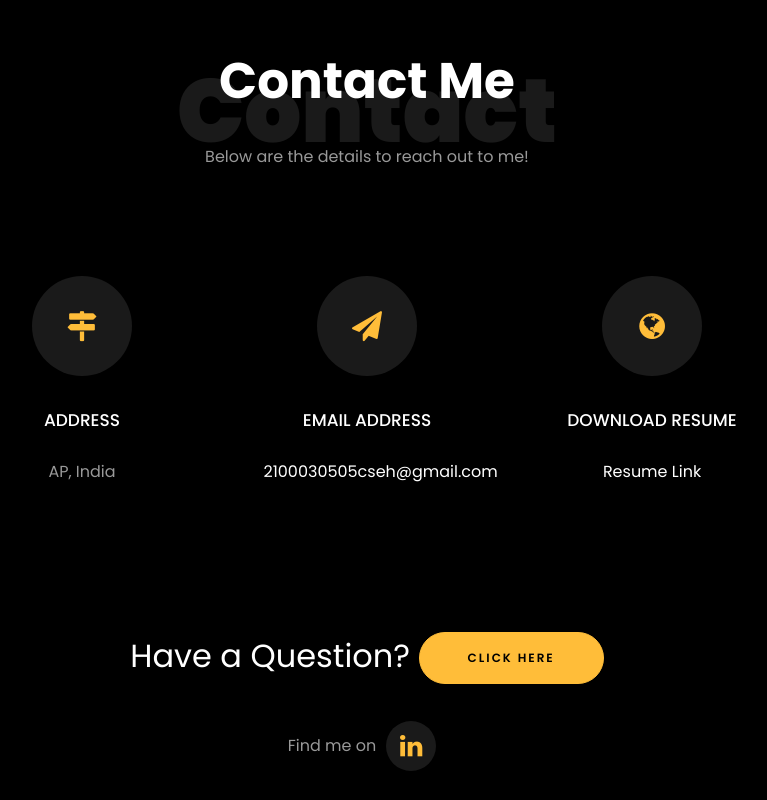
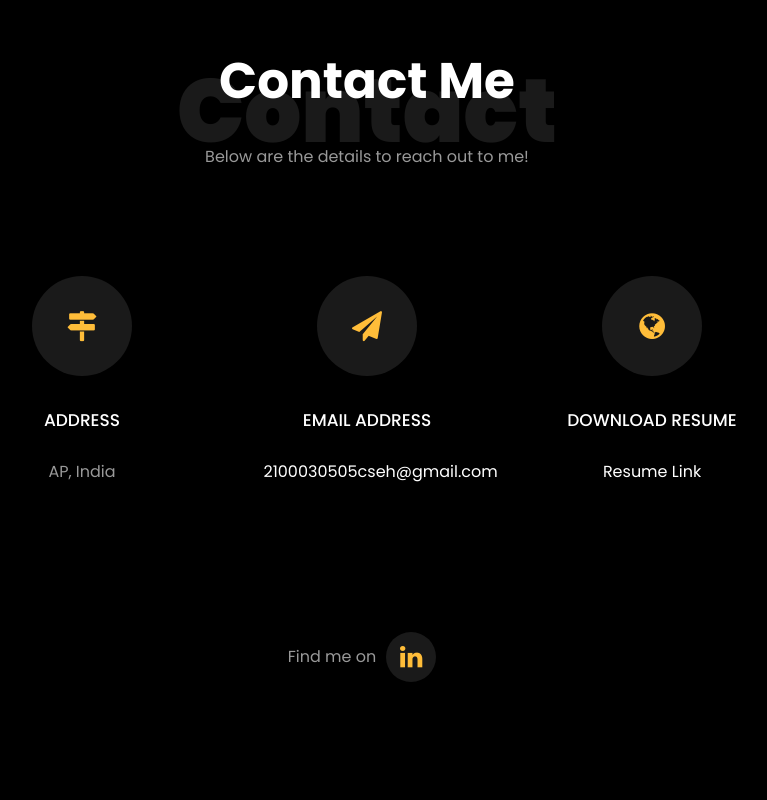
Before and after one commit to Yogeeswar4/Yogeeswar.portfolio, a plain HTML site: page index.html in a window 1280 px wide. Shown: the part 4844-5644 px from the top of the page, without its empty margins (273-1040 px from the left). After the commit the page ends 5555 px from the top, so only its background shows below. Drawn offline with Linux system fonts and the light colour scheme; files whose address does not match are found by name.

Commit message:
Update index.html

```diff
--- a/index.html
+++ b/index.html
@@ -536,12 +536,8 @@
 
 		  <div class="container">
 			<br>
-			<br>
-			<div class="row justify-content-center">
-				<div class="col-md-7 ftco-animate text-center">
-					<h2>Have a<span> Question?  </span> <a href="2100030505cseh@gmail.com" class="btn btn-primary py-3 px-5">Click Here</a> </h2>
-				</div>
-			</div>
+
+
 				<br>
 					<ul class="ftco-footer-social list-unstyled d-flex justify-content-center align-items-center mb-0">
 					  <li class="ftco-animate normal-txt">Find me on  </li>
```
